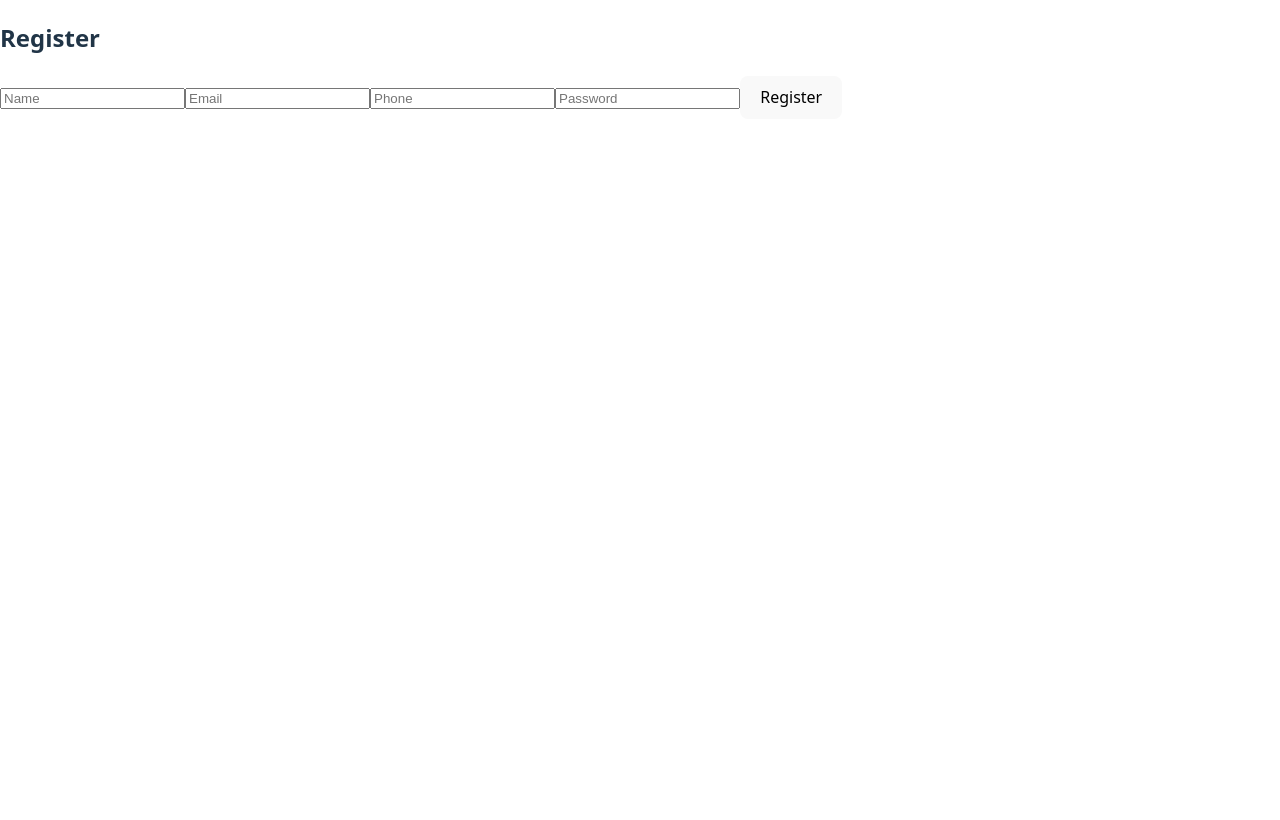
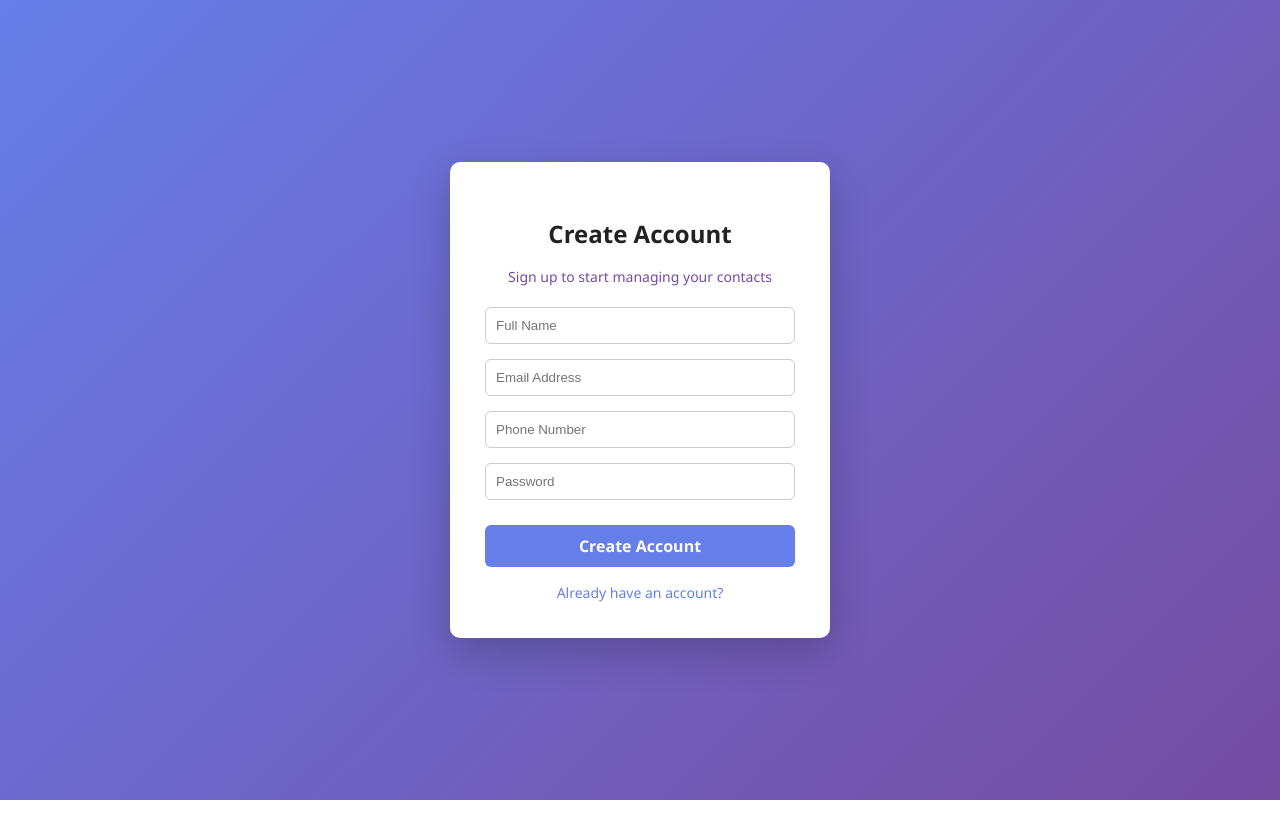
Before and after one commit to msuhaib-03/contact-management-system, a React app in the folder frontend/: page /register in a window 1280 px wide. Built offline with nearby package versions, Linux system fonts and the light colour scheme; the HTML template or start-up script is replaced by a standard one.

Commit message:
Design and Style for Register and ChangePassword pages

```diff
--- a/frontend/src/pages/ChangePassword.jsx
+++ b/frontend/src/pages/ChangePassword.jsx
@@ -11,6 +11,8 @@ export default function ChangePassword() {
         oldPassword: "",
         newPassword: ""
     });
+    const [error,setError] = useState("");
+    const [loading,setLoading] = useState(false);
 
     const handleChange = (e) => {
         setForm({ ...form, [e.target.name]: e.target.value });
@@ -18,24 +20,40 @@ export default function ChangePassword() {
 
     const handleSubmit = async (e) => {
         e.preventDefault();
+        setError("");
+        setLoading(true);
         try {
             await changePassword(form);
             alert("Password changed successfully");
             navigate("/login");
         } catch (err) {
-            alert(err.response?.data?.error || "Error changing password");
+            setError("Error Changing Password.");
+        }finally {
+            setLoading(false);
         }
     };
 
     return (
-        <div className="auth-container">
+        <div className="auth-page">
+            <div className="auth-card">
             <h2>Change Password</h2>
+
+                {error && <div className="auth-error">{error}</div>}
+
             <form onSubmit={handleSubmit}>
-                <input name="identifier" placeholder="Email or Phone" onChange={handleChange} required />
+                <div className="input-group">
+                    <input name="identifier" placeholder="Email or Phone" onChange={handleChange} required />
+                </div>
+
+                <div className="input-group">
                 <input name="oldPassword" type="password" placeholder="Old Password" onChange={handleChange} required />
+                </div>
+                    <div className="input-group">
                 <input name="newPassword" type="password" placeholder="New Password" onChange={handleChange} required />
+                </div>
                 <button type="submit">Reset</button>
             </form>
+            </div>
         </div>
     );
 }
--- a/frontend/src/pages/Register.jsx
+++ b/frontend/src/pages/Register.jsx
@@ -10,6 +10,8 @@ export default function Register() {
         phoneNumber: "",
         password: "",
     });
+    const [error,setError] = useState("");
+    const [loading,setLoading] = useState(false);
 
     const navigate = useNavigate();
 
@@ -19,25 +21,74 @@ export default function Register() {
 
     const handleRegister = async (e) => {
         e.preventDefault();
+        setError("");
+        setLoading(true);
         try {
             await register(form);
             alert("Registration successful!");
             navigate("/login");
         } catch (err) {
-            alert(err.response?.data?.error || "Registration failed");
+            setError("Registration failed. Please try again.");
+        }finally {
+            setLoading(false);
         }
     };
+    return (
+        <div className="auth-page">
+            <div className="auth-card">
+                <h2>Create Account </h2>
+                <p className="auth-subtitle">
+                    Sign up to start managing your contacts
+                </p>
 
-    return (
-        <div className="auth-container">
-            <h2>Register</h2>
-            <form onSubmit={handleRegister}>
-                <input name="name" placeholder="Name" onChange={handleChange} required />
-                <input name="email" placeholder="Email" onChange={handleChange} required />
-                <input name="phoneNumber" placeholder="Phone" onChange={handleChange} required />
-                <input type="password" name="password" placeholder="Password" onChange={handleChange} required />
-                <button type="submit">Register</button>
-            </form>
+                {error && <div className="auth-error">{error}</div>}
+
+                <form onSubmit={handleRegister}>
+                    <div className="input-group">
+                    <input
+                        name="name"
+                        placeholder="Full Name"
+                        onChange={handleChange}
+                        required
+                    />
+                    </div>
+
+                    <div className="input-group">
+                    <input
+                        name="email"
+                        placeholder="Email Address"
+                        onChange={handleChange}
+                        required
+                    />
+                    </div>
+
+                        <div className="input-group">
+                    <input
+                        name="phoneNumber"
+                        placeholder="Phone Number"
+                        onChange={handleChange}
+                        required
+                    />
+                        </div>
+
+                            <div className="input-group">
+                    <input
+                        type="password"
+                        name="password"
+                        placeholder="Password"
+                        onChange={handleChange}
+                        required
+                    />
+                            </div>
+
+                    <button type="submit">Create Account</button>
+                </form>
+
+                <div className="auth-links">
+                    <a href="/login">Already have an account?</a>
+                </div>
+            </div>
         </div>
     );
+
 }
```
